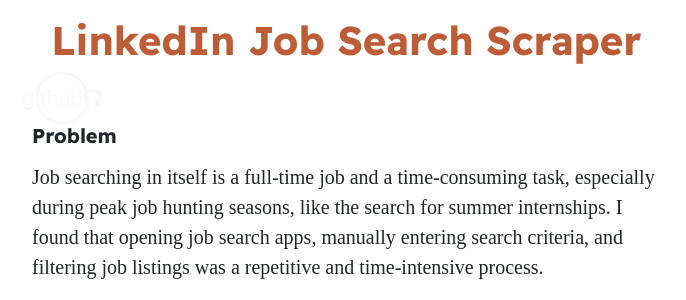
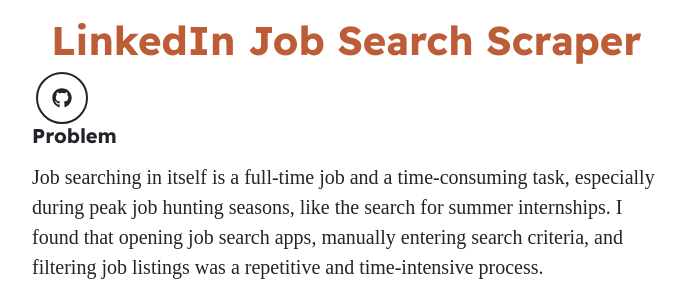
Before and after one commit to coflin/csci5020, a Flask app: page /linkedin-job-scraper in a window 1280 px wide. Shown: the part 104-404 px from the top of the page, without its empty margins (288-974 px from the left). Run offline with Flask 3, Linux system fonts and the light colour scheme; some libraries are stand-ins or nearby versions.

Commit message:
testing github logo

```diff
--- a/isneha.net/templates/linkedin-job-scraper.html
+++ b/isneha.net/templates/linkedin-job-scraper.html
@@ -38,7 +38,7 @@
         <center>
             <div class="projects-div">
                 <h1 style="margin-left: 3%;color:#bd5d38;"> LinkedIn Job Search Scraper </h1>
-                <a class="btn btn-outline-light btn-social mx-1" href="https://www.github.com/coflin">github<i class="fab fa-fw fa-github"></i></a>
+                <a class="btn btn-outline-dark btn-social mx-1" href="https://www.github.com/coflin"><i class="fab fa-fw fa-github"></i></a>
                 <br/><h5>Problem</h5>
                 <p>
                     Job searching in itself is a full-time job and a time-consuming task, especially during peak job hunting seasons, like the search for summer internships. I found that opening job search apps, manually entering search criteria, and filtering job listings was a repetitive and time-intensive process.
```
